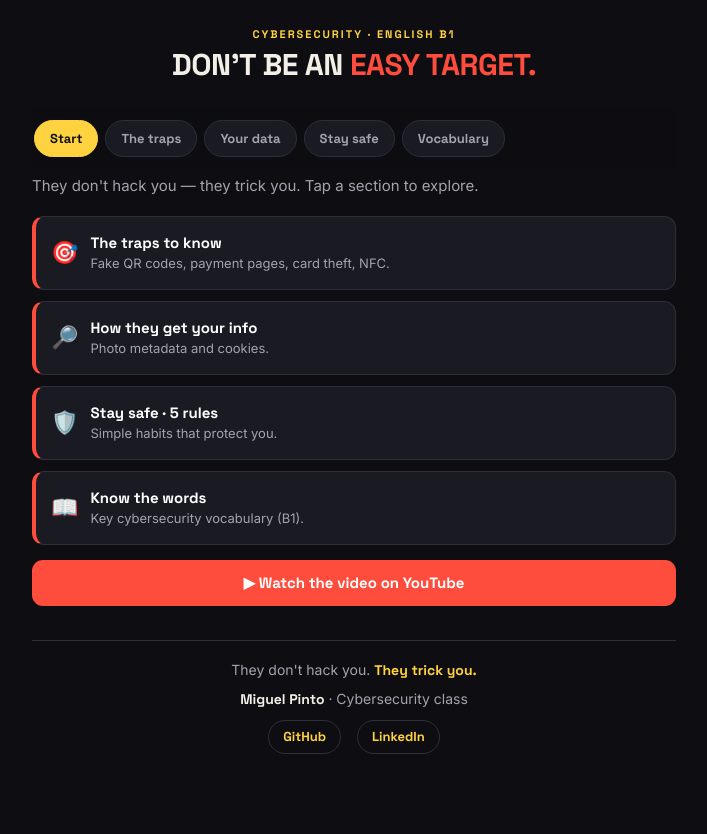
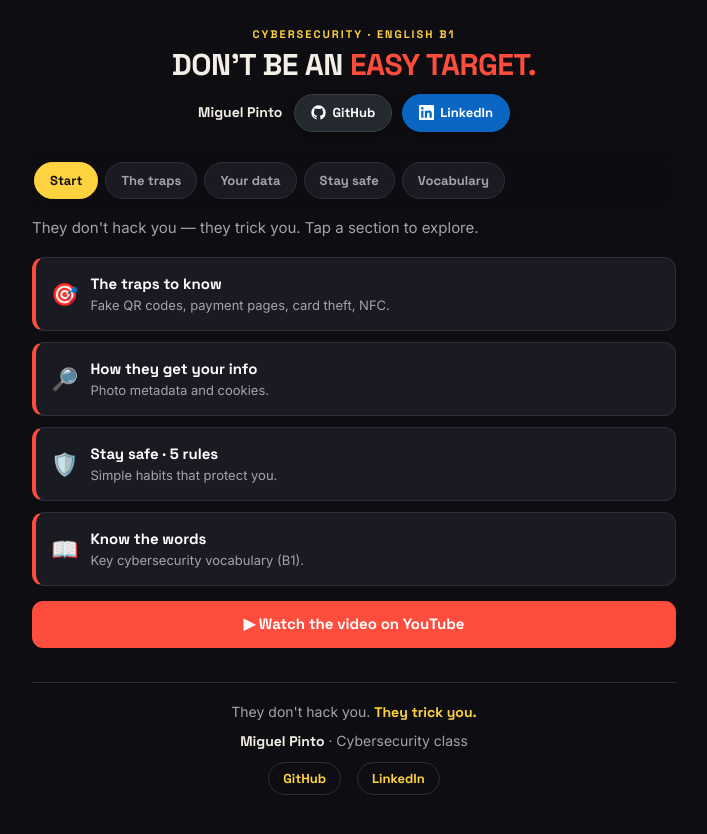
Before and after one commit to MiguelPilotoMPM/NFC_TAGS, a plain HTML site: page cybersecurity/index.html in a window 1280 px wide. Shown: the whole page, without its empty margins (286-993 px from the left). Drawn offline with Linux system fonts and the light colour scheme.

Commit message:
Update cibersecurity web tag

```diff
--- a/cybersecurity/index.html
+++ b/cybersecurity/index.html
@@ -60,6 +60,12 @@
   .jump .em{font-size:22px}.jump b{font-family:"Space Grotesk";font-size:15px;color:#fff}
   .jump span{display:block;color:var(--mute);font-size:13px}
   @media(min-width:520px){.vocab{grid-template-columns:1fr 1fr;gap:0 26px}}
+  .author{display:flex;align-items:center;justify-content:center;gap:10px;margin-top:14px;flex-wrap:wrap}
+  .author span{font-family:"Space Grotesk";font-weight:700;color:#F3EFE6;font-size:14px;margin-right:2px}
+  .author a{display:inline-flex;align-items:center;gap:6px;font-family:"Space Grotesk";font-weight:700;font-size:13px;text-decoration:none;padding:8px 16px;border-radius:999px;color:#fff;box-shadow:0 2px 10px rgba(0,0,0,.35)}
+  .author a.gh{background:#24292f;border:1px solid #3a3f46}
+  .author a.li{background:#0A66C2;border:1px solid #0A66C2}
+  .author a svg{width:15px;height:15px;fill:#fff}
 </style>
 </head>
 <body>
@@ -67,6 +73,11 @@
 <header>
   <div class="kick">Cybersecurity · English B1</div>
   <h1>DON'T BE AN <span class="u">EASY TARGET.</span></h1>
+  <div class="author">
+    <span>Miguel Pinto</span>
+    <a class="gh" href="https://github.com/MiguelPilotoMPM"><svg viewBox="0 0 24 24"><path d="M12 .5A11.5 11.5 0 0 0 .5 12a11.5 11.5 0 0 0 7.86 10.92c.58.1.79-.25.79-.56v-2c-3.2.7-3.88-1.37-3.88-1.37-.52-1.33-1.28-1.69-1.28-1.69-1.05-.72.08-.7.08-.7 1.16.08 1.77 1.2 1.77 1.2 1.03 1.77 2.7 1.26 3.36.96.1-.75.4-1.26.73-1.55-2.55-.29-5.24-1.28-5.24-5.7 0-1.26.45-2.29 1.19-3.1-.12-.29-.52-1.46.11-3.05 0 0 .97-.31 3.18 1.18a11 11 0 0 1 5.8 0c2.2-1.49 3.17-1.18 3.17-1.18.63 1.59.23 2.76.11 3.05.74.81 1.19 1.84 1.19 3.1 0 4.43-2.69 5.41-5.25 5.69.41.36.78 1.06.78 2.14v3.17c0 .31.21.67.8.56A11.5 11.5 0 0 0 23.5 12 11.5 11.5 0 0 0 12 .5z"/></svg>GitHub</a>
+    <a class="li" href="https://www.linkedin.com/in/miguel-pinto-morales-446b00218"><svg viewBox="0 0 24 24"><path d="M20.45 20.45h-3.56v-5.57c0-1.33-.02-3.04-1.85-3.04-1.85 0-2.14 1.45-2.14 2.94v5.67H9.35V9h3.42v1.56h.05c.48-.9 1.64-1.85 3.37-1.85 3.6 0 4.27 2.37 4.27 5.45v6.29zM5.34 7.43a2.06 2.06 0 1 1 0-4.13 2.06 2.06 0 0 1 0 4.13zM7.12 20.45H3.56V9h3.56v11.45zM22.22 0H1.77C.79 0 0 .77 0 1.73v20.54C0 23.22.79 24 1.77 24h20.45c.98 0 1.78-.78 1.78-1.73V1.73C24 .77 23.2 0 22.22 0z"/></svg>LinkedIn</a>
+  </div>
 </header>
 
 <nav>
```
Also changed, not shown: 1 other file.
